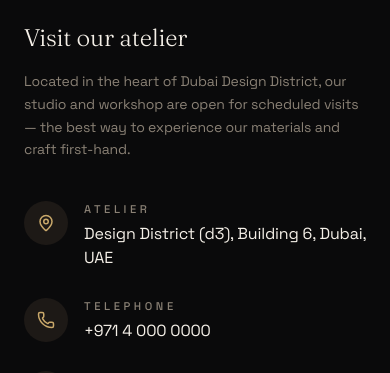
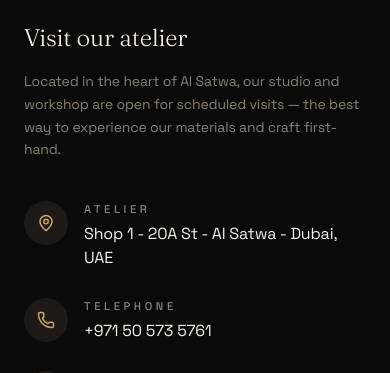
Before and after one commit to Mazharrony/evafurniture, a Next.js app: page /contact in a window 390 px wide. Shown: the part 574-947 px from the top of the page. Built offline with nearby package versions, Linux system fonts and the light colour scheme.

Commit message:
Update business address and phone to Al Satwa, Dubai

```diff
--- a/app/about/page.tsx
+++ b/app/about/page.tsx
@@ -34,7 +34,7 @@ const values = [
 const timeline = [
   { year: "2010", text: "Eva founds a small furniture workshop in Al Quoz, Dubai." },
   { year: "2014", text: "The studio expands into full-service interior design." },
-  { year: "2018", text: "Atelier relocates to Dubai Design District (d3)." },
+  { year: "2018", text: "Atelier relocates to its Al Satwa showroom and workshop." },
   { year: "2021", text: "Launch of our first signature furniture collection, Noor." },
   { year: "2025", text: "Over 120 spaces delivered across the UAE and the Gulf." },
 ];
@@ -110,7 +110,7 @@ export default function AboutPage() {
                 parts design house and atelier, remains our defining quality.
               </p>
               <p>
-                Today, from our home in Dubai Design District, a team of
+                Today, from our home in Al Satwa, a team of
                 forty designers and craftspeople creates interiors and furniture
                 for the region&apos;s most discerning homes and hospitality
                 spaces.
--- a/app/contact/page.tsx
+++ b/app/contact/page.tsx
@@ -8,7 +8,7 @@ import { company } from "@/data/nav";
 export const metadata: Metadata = {
   title: "Contact",
   description:
-    "Book a private consultation with Eva Design Furniture at our Dubai Design District atelier.",
+    "Book a private consultation with Eva Design Furniture at our Al Satwa atelier in Dubai.",
 };
 
 const details = [
@@ -37,7 +37,7 @@ export default function ContactPage() {
               Visit our atelier
             </h2>
             <p className="mt-4 text-sm leading-relaxed text-muted">
-              Located in the heart of Dubai Design District, our studio and
+              Located in the heart of Al Satwa, our studio and
               workshop are open for scheduled visits — the best way to
               experience our materials and craft first-hand.
             </p>
@@ -86,7 +86,7 @@ export default function ContactPage() {
         <div className="relative h-[360px] w-full bg-coal">
           <iframe
             title="Eva Design Furniture location"
-            src="https://www.openstreetmap.org/export/embed.html?bbox=55.28%2C25.18%2C55.32%2C25.21&layer=mapnik"
+            src="https://www.openstreetmap.org/export/embed.html?bbox=55.25%2C25.21%2C55.29%2C25.24&layer=mapnik&marker=25.2285%2C55.2700"
             className="h-full w-full opacity-80 grayscale invert"
             loading="lazy"
             referrerPolicy="no-referrer-when-downgrade"
--- a/components/sections/Intro.tsx
+++ b/components/sections/Intro.tsx
@@ -24,9 +24,9 @@ export function Intro() {
           </Reveal>
           <Reveal delay={0.15}>
             <div className="absolute -bottom-8 -right-4 hidden w-48 border border-gold/30 bg-coal p-6 md:block">
-              <p className="font-display text-4xl text-gold-leaf">d3</p>
+              <p className="font-display text-4xl text-gold-leaf">Satwa</p>
               <p className="mt-2 text-xs leading-relaxed text-muted">
-                Our atelier in Dubai Design District
+                Our atelier in Al Satwa, Dubai
               </p>
             </div>
           </Reveal>
--- a/data/nav.ts
+++ b/data/nav.ts
@@ -15,9 +15,9 @@ export const company = {
   shortName: "Eva",
   tagline: "Bespoke Interiors & Custom Furniture",
   city: "Dubai, United Arab Emirates",
-  address: "Design District (d3), Building 6, Dubai, UAE",
-  phone: "+971 4 000 0000",
-  phoneHref: "tel:+97140000000",
+  address: "Shop 1 - 20A St - Al Satwa - Dubai, UAE",
+  phone: "+971 50 573 5761",
+  phoneHref: "tel:+971505735761",
   email: "atelier@evadesignfurniture.ae",
   emailHref: "mailto:atelier@evadesignfurniture.ae",
   hours: "Sun–Thu · 9:00 – 18:00 GST",
```
